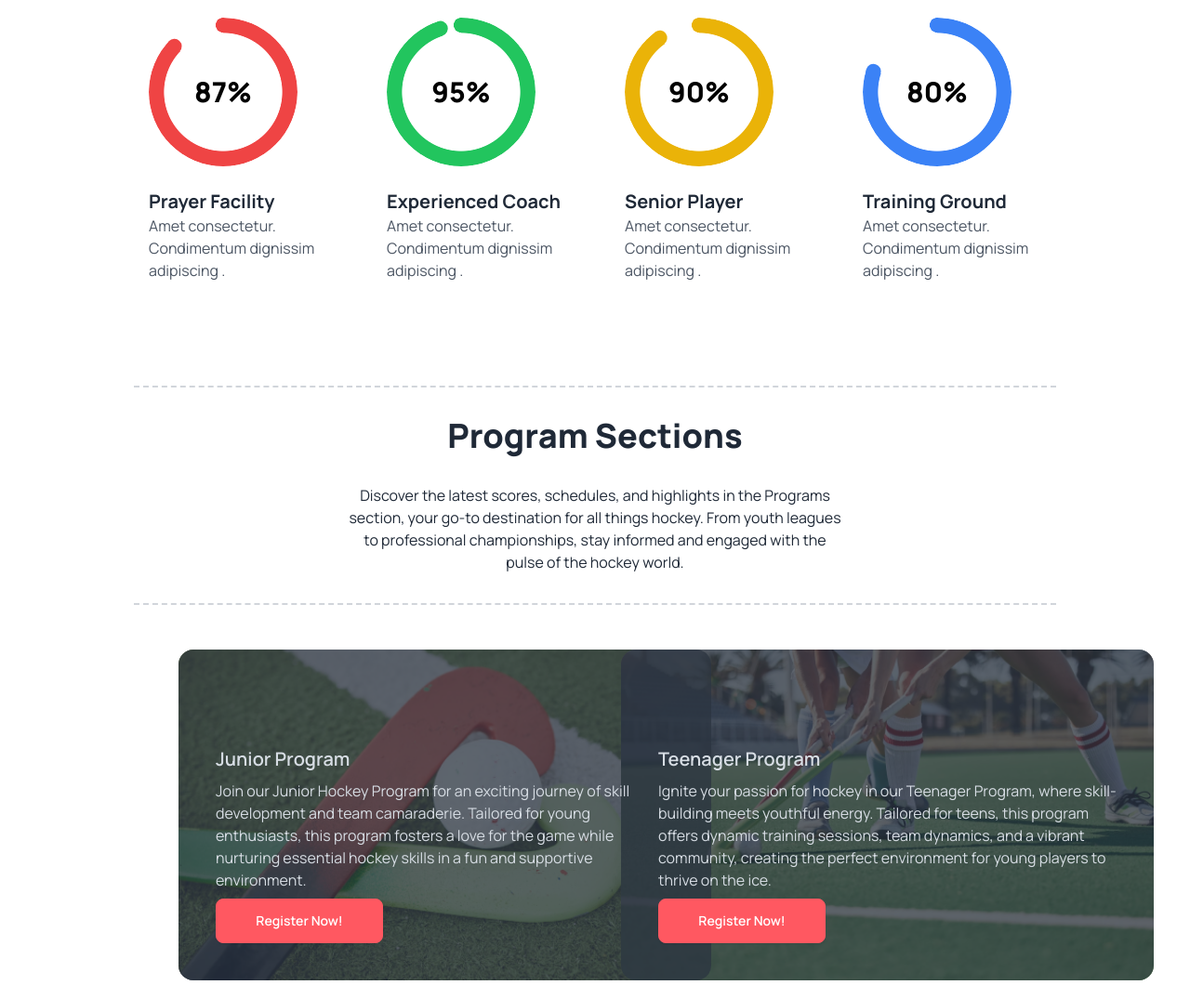
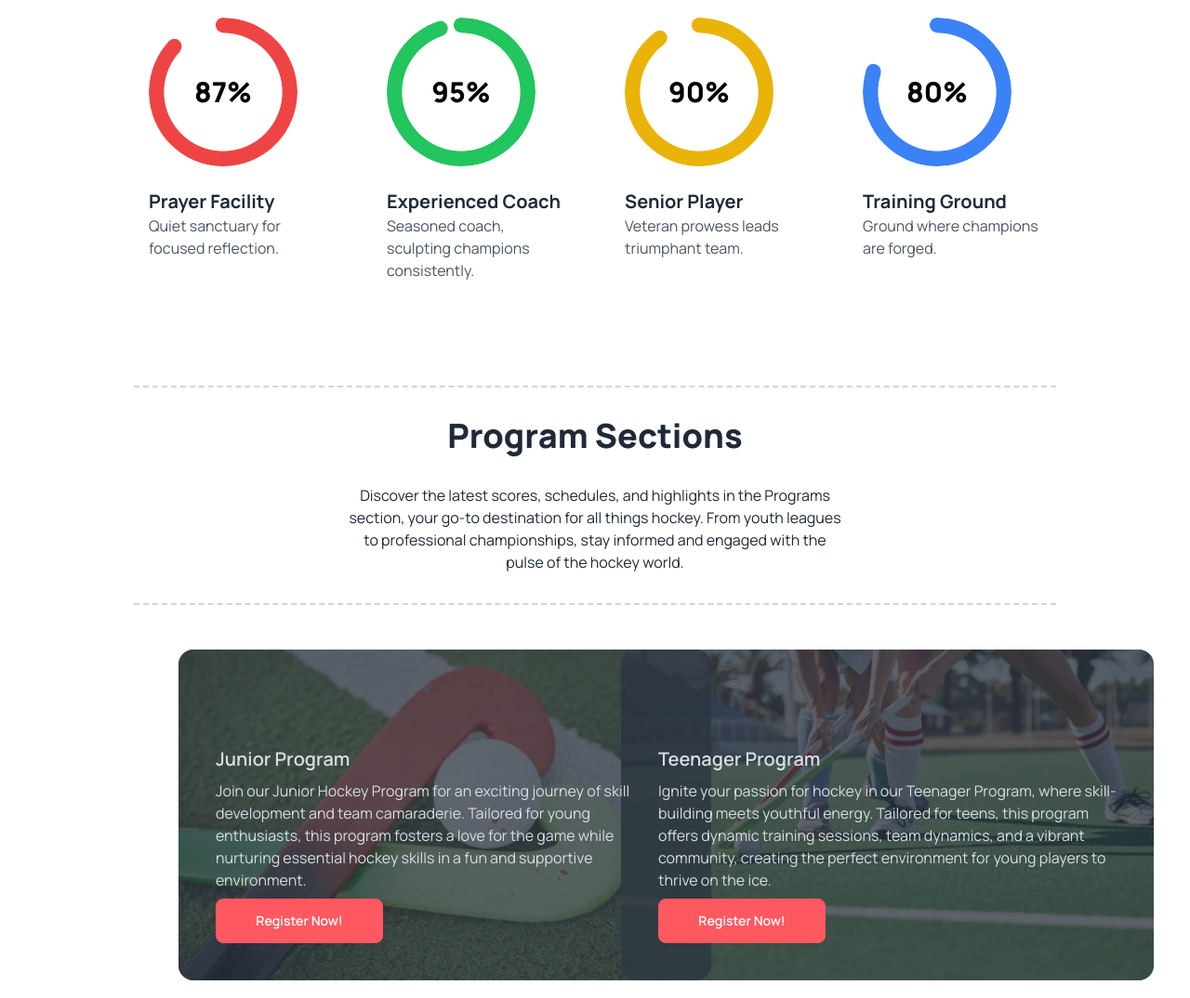
Before and after one commit to Accidentally-Coder/b9-a3, a plain HTML site: page index.html in a window 1280 px wide. Shown: the part 949-2023 px from the top of the page at 93% size. Drawn offline with nearby package versions, Linux system fonts and the light colour scheme.

Commit message:
Fixed texts

```diff
--- a/index.html
+++ b/index.html
@@ -163,8 +163,8 @@
                     </div>
                     <div class="mt-6">
                         <h2 class="text-xl font-bold">Prayer Facility</h2>
-                        <p class="font-light text-base text-gray-600">Amet consectetur. Condimentum dignissim
-                            adipiscing .</p>
+                        <p class="font-light text-base text-gray-600">Quiet sanctuary for focused reflection.
+                        </p>
                     </div>
                 </div>
                 <!-- col 2 -->
@@ -175,8 +175,8 @@
                     </div>
                     <div class="mt-6">
                         <h2 class="text-xl font-bold">Experienced Coach</h2>
-                        <p class="font-light text-base text-gray-600">Amet consectetur. Condimentum dignissim
-                            adipiscing .</p>
+                        <p class="font-light text-base text-gray-600">Seasoned coach, sculpting champions consistently.
+                        </p>
                     </div>
                 </div>
                 <!-- col 3 -->
@@ -187,9 +187,7 @@
                     </div>
                     <div class="mt-6">
                         <h2 class="text-xl font-bold">Senior Player</h2>
-                        <p class="font-light text-base text-gray-600">Amet consectetur. Condimentum
-                            dignissim
-                            adipiscing .</p>
+                        <p class="font-light text-base text-gray-600">Veteran prowess leads triumphant team.</p>
                     </div>
                 </div>
                 <!-- col 4 -->
@@ -200,9 +198,7 @@
                     </div>
                     <div class="mt-6">
                         <h2 class="text-xl font-bold">Training Ground</h2>
-                        <p class="font-light text-base text-gray-600">Amet consectetur. Condimentum
-                            dignissim
-                            adipiscing .</p>
+                        <p class="font-light text-base text-gray-600">Ground where champions are forged.</p>
                     </div>
                 </div>
             </div>
@@ -465,10 +461,8 @@
                             Our Equipment
                         </div>
                         <div class="collapse-content">
-                            <p class="text-base font-normal text-gray-500">Dolor sit amet consectetur. Ut urna diam quis
-                                sagittis.
-                                Elit elit enim sagittis turpis in
-                                magna.</p>
+                            <p class="text-base font-normal text-gray-500">Top-tier gear for peak performance on the
+                                hockey battleground awaits you.</p>
                         </div>
                     </div>
                     <div class="collapse collapse-plus divide-y">
@@ -530,7 +524,6 @@
             </div>
             <!-- info section -->
             <div class="mt-12 flex gap-10 flex-col lg:flex-row justify-between">
-                <!-- here i will do the get in touch section responsive -->
                 <!-- left info section -->
                 <div
                     class="border-2 border-gray-100 rounded-2xl w-[330px] lg:w-[474px] h-[764px] p-5 lg:p-10 grid grid-cols-1 gap-5">
@@ -593,7 +586,7 @@
                 </div>
             </div>
 
-            </div>
+            <!-- </div> -->
 
             <!-- social media section -->
             <div class="bg-base-200 h-40 mt-10 gap-4 flex items-center flex-col p-9 rounded-xl">
```
